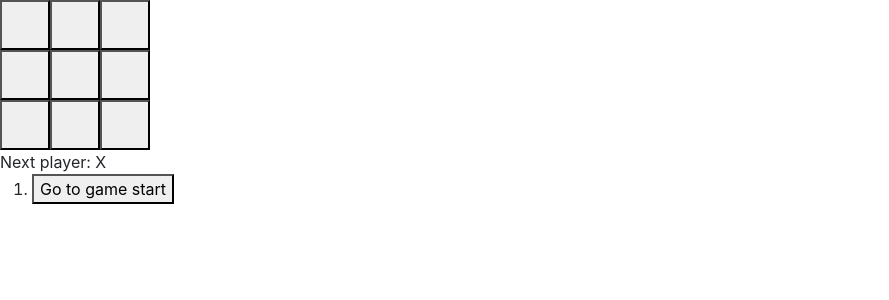
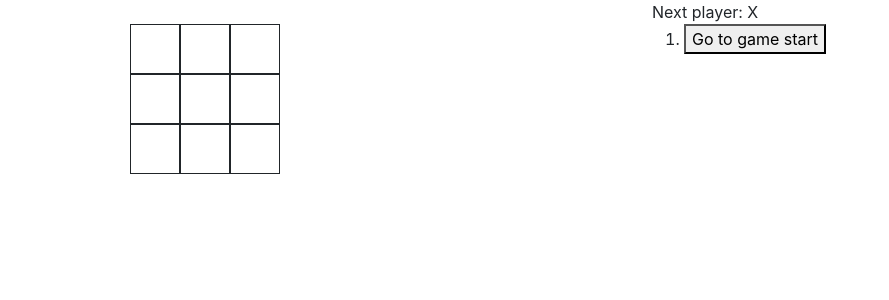
Before and after one commit to james-wienecke/react-typescript-tictactoe, a React (Create React App) app: page / in a window 1280 px wide. Shown: the top 300 px of the page, without its empty margins (0-889 px from the left). Built offline with nearby package versions, Linux system fonts and the light colour scheme.

Commit message:
Began working on some basic styling for the game components.

```diff
--- a/src/Board.tsx
+++ b/src/Board.tsx
@@ -17,18 +17,18 @@ const Board = (props: BoardProps): JSX.Element => {
     }
 
     return (
-        <div>
-            <div className="board-row">
+        <div className="container">
+            <div className="board-row d-flex">
                 {renderSquare(0)}
                 {renderSquare(1)}
                 {renderSquare(2)}
             </div>
-            <div className="board-row">
+            <div className="board-row d-flex">
                 {renderSquare(3)}
                 {renderSquare(4)}
                 {renderSquare(5)}
             </div>
-            <div className="board-row">
+            <div className="board-row d-flex">
                 {renderSquare(6)}
                 {renderSquare(7)}
                 {renderSquare(8)}
--- a/src/Game.css
+++ b/src/Game.css
@@ -1,7 +1,10 @@
-.board-row {
-    display: flex;
+/*.board-row {*/
+/*    display: flex;*/
+/*}*/
+.square {
+    /*padding-top: 75%;*/
+    width: 0;
+    height: 0;
+    min-height: 100%;
+    min-width: 100%;
 }
-.square {
-    width: 50px;
-    height: 50px;
-}
--- a/src/Game.tsx
+++ b/src/Game.tsx
@@ -2,6 +2,7 @@ import React, {useEffect, useLayoutEffect, useState} from "react";
 import "./Game.css"
 import Board from "./Board"
 import Status from "./Status";
+import Container from "react-bootstrap/Container";
 
 const Game = (): JSX.Element => {
     // game board history
@@ -74,15 +75,15 @@ const Game = (): JSX.Element => {
     }
 
     return (
-    <div className="game">
-        <div className="game-board">
+    <Container className="game row mx-auto">
+        <Container className="game-board mx-auto my-4 col">
             <Board player={player} squares={current} handleClick={handleClick} />
-        </div>
-        <div className="game-info">
+        </Container>
+        <Container className="game-info col">
             <Status player={player} winner={winner} step={step}/>
             <ol>{moves}</ol>
-        </div>
-    </div>
+        </Container>
+    </Container>
     );
 }
 
--- a/src/Square.tsx
+++ b/src/Square.tsx
@@ -1,4 +1,5 @@
 import React from "react";
+import Button from "react-bootstrap/Button";
 import './Game.css';
 
 interface SquareProps {
@@ -8,9 +9,11 @@ interface SquareProps {
 
 const Square = (props: SquareProps): JSX.Element => {
     return (
-        <button className="square" onClick={props.handleClick}>
-            {props.player}
-        </button>
+        <div className="d-flex">
+            <button className="square btn btn-outline-dark rounded-0 p-4" onClick={props.handleClick}>
+                {props.player ? props.player : String.fromCharCode(0x2007)}
+            </button>
+        </div>
     );
 }
 
```
